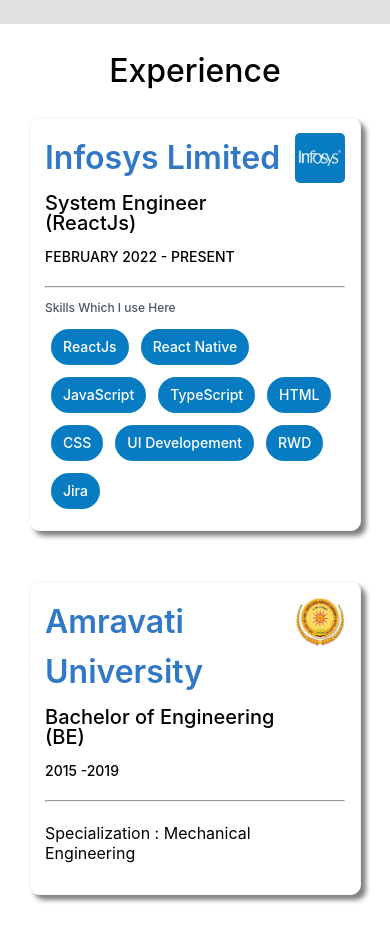
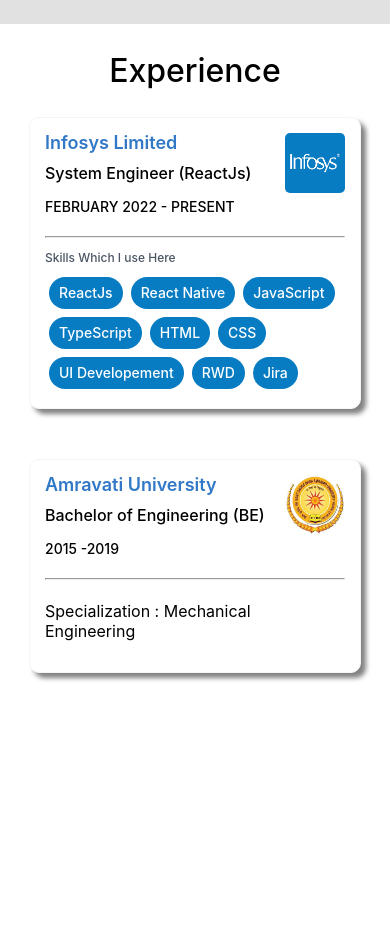
Before and after one commit to Iaadi1/PortfolioWebsite, a React (Create React App) app in the folder client/: page / in a window 390 px wide. Shown: the part 1300-2241 px from the top of the page. After the commit the page ends 2043 px from the top, so only its background shows below. Built offline with nearby package versions, Linux system fonts and the light colour scheme.

Commit message:
changes for mobile view

```diff
--- a/client/src/Components/BodyContent/Experience/ExperienceStyles.css
+++ b/client/src/Components/BodyContent/Experience/ExperienceStyles.css
@@ -184,16 +184,16 @@
     flex-direction: row;
   }
   .exp-cmpname-text {
-    font-size: 32px;
+    font-size: 18px;
     font-weight: 600;
-    line-height: 50px;
+    line-height: 20px;
     font-style: normal;
     margin: 0px 0px 10px 0px;
     color: #3178c6;
   }
   .exp-position-text {
     color: #000001;
-    font-size: 20px;
+    font-size: 16px;
     font-style: normal;
     font-weight: 500;
     line-height: 20px;
@@ -208,8 +208,8 @@
     text-transform: uppercase;
   }
   .ex-cmpimage {
-    width: 50px;
-    height: 50px;
+    width: 60px;
+    height: 60px;
     border-radius: 5px;
   }
   hr {
@@ -230,11 +230,11 @@
     flex-wrap: wrap;
   }
   .exp-skillchip {
-    padding: 8px 12px;
+    padding: 6px 10px;
     border-radius: 20px;
     background-color: #077cc3;
-    font-size: 14px;
-    margin: 6px;
+    font-size: 12px;
+    margin: 4px;
     cursor: pointer;
     display: inline-block;
   }
```
